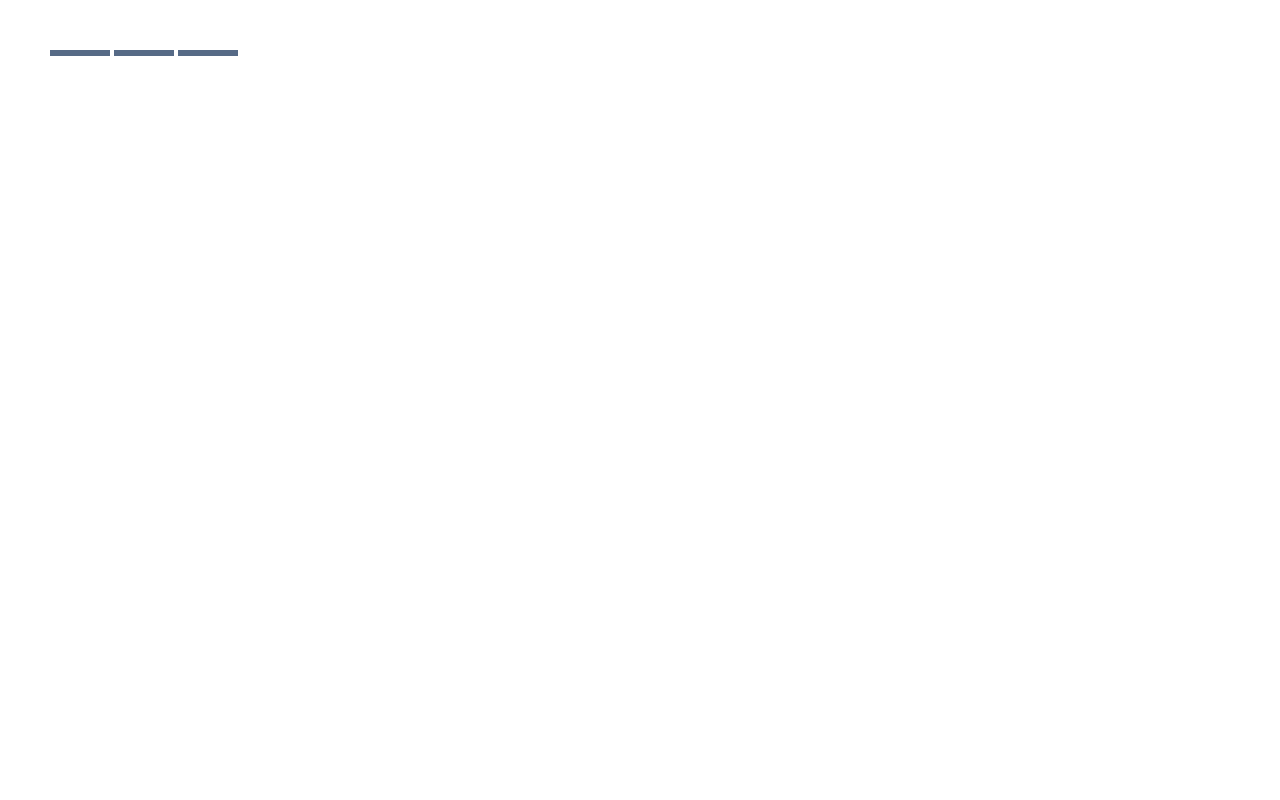
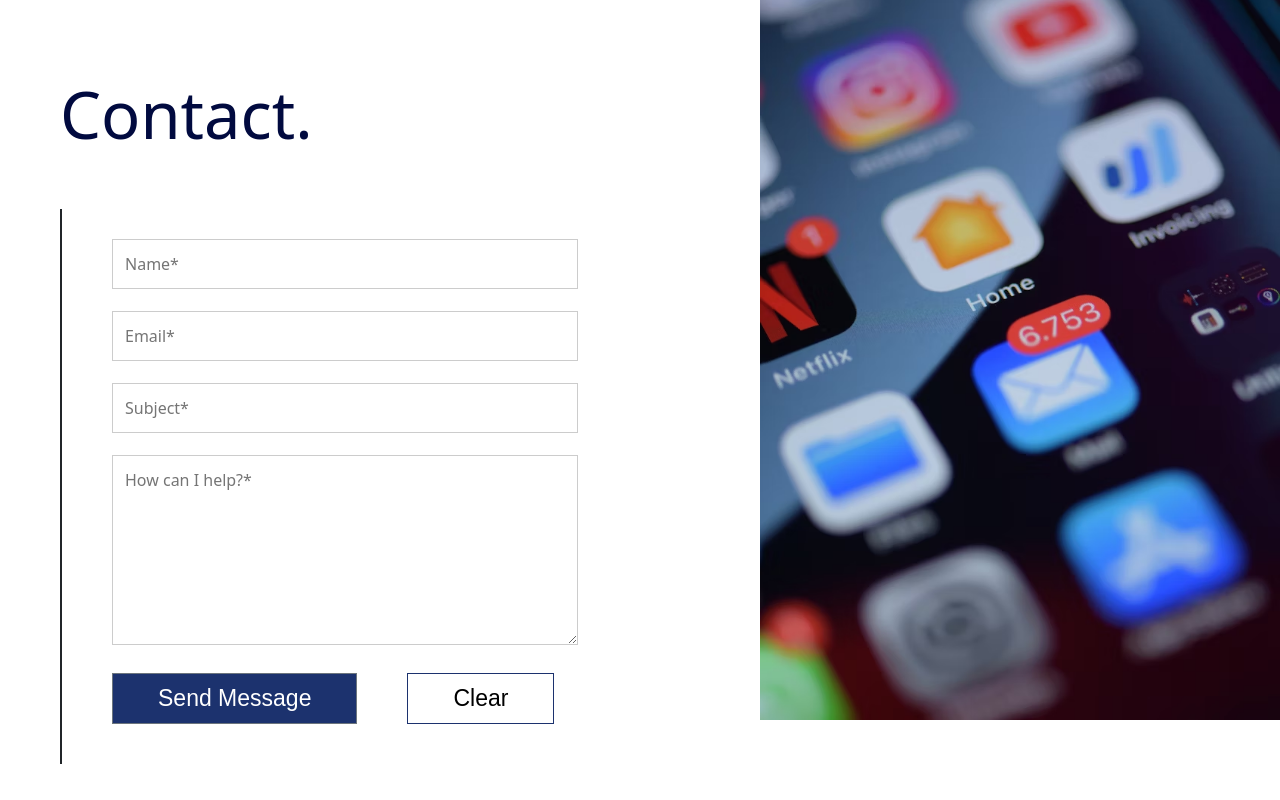
Before and after one commit to HussAA/portfolioWebsite, a Gatsby site: page /Practice in a window 1280 px wide. Built offline with nearby package versions, Linux system fonts and the light colour scheme; Gatsby itself is replaced by a stand-in of ours.

Commit message:
Footer and clear btn in contact section done

```diff
--- a/gatsby-browser.js
+++ b/gatsby-browser.js
@@ -8,3 +8,4 @@ import "./src/styles/experience.css"
 import "./src/styles/projects.css"
 import "./src/styles/education.css"
 import "./src/styles/contact.css"
+import "./src/styles/footer.css"
--- a/src/pages/Practice.js
+++ b/src/pages/Practice.js
@@ -1,37 +1,85 @@
 import React from "react";
-const Practice = () => {
-  const [slide, setSlide] = React.useState(false);
-  const [secSlide, setSecSlide] = React.useState(false);
-  const [thirdSlide, setThirdSlide] = React.useState(false);
+import { Button } from "reactstrap";
 
+const Contact = () => {
+  const [form, setForm] = React.useState({
+    name: "",
+    email: "",
+    subject: "",
+    message: "",
+  });
+
+  const handleClick = () => {
+    setForm({
+      name: "",
+      email: "",
+      subject: "",
+      message: "",
+    });
+    console.log("the link was clicked");
+  };
+  const handleChange = (e) => {
+    const { name, value } = e.target;
+    setForm((prevForm) => ({ ...prevForm, [name]: value }));
+  };
   return (
     <>
-      <div className="d-flex inline mx-5 mt-5">
-        <button
-          onClick={() =>
-            setSlide(true) | setSecSlide(false) | setThirdSlide(false)
-          }
-          className="edu-button"
-        ></button>
-
-        <button
-          onClick={() =>
-            setSecSlide(true) | setSlide(false) | setThirdSlide(false)
-          }
-          className="edu-button"
-        ></button>
-        <button
-          onClick={() =>
-            setThirdSlide(true) | setSlide(false) | setSecSlide(false)
-          }
-          className="edu-button"
-        ></button>
+      <div className="container-fluid contact-margin">
+        <div className="row">
+          <div className="contact-padding col-xl-6">
+            <div>
+              <h1 className="contact-title pb-5">Contact.</h1>
+            </div>
+            <div className="border-start border-dark border-2 pt-4 pb-4">
+              <form>
+                <input
+                  onChange={handleChange}
+                  value={form.name}
+                  name="name"
+                  placeholder="Name*"
+                  type="text"
+                />
+                <input
+                onChange={handleChange}
+                  value={form.email}
+                  name="email"
+                  placeholder="Email*"
+                  type="email"
+                />
+                <input
+                  onChange={handleChange}
+                  value={form.subject}
+                  name="subject"
+                  placeholder="Subject*"
+                  type="text"
+                />
+                <textarea
+                  onChange={handleChange}
+                  value={form.message}
+                  name="message"
+                  placeholder="How can I help?*"
+                  type="text"
+                  rows="4"
+                  cols="50"
+                />
+                <div className="d-flex flex-inline">
+                  <div>
+                    <Button className="contact-button">Send Message</Button>
+                  </div>
+                  <div>
+                    <Button onClick={handleClick} className="contact-clear-btn">
+                      Clear
+                    </Button>
+                  </div>
+                </div>
+              </form>
+            </div>
+          </div>
+          <div className="contact-pic col-xl-6"></div>
+        </div>
       </div>
-      <h1 className={slide && "fade-in"}>{slide && <p>Hussain</p>}</h1>
-      <h1 className={secSlide && "fade-in"}>{secSlide && <p>Ali</p>}</h1>
-      <h1 className={thirdSlide && "fade-in"}>{thirdSlide && <p>Alnakhli</p>}</h1>
     </>
   );
 };
 
-export default Practice;
+export default Contact;
--- a/src/styles/contact.css
+++ b/src/styles/contact.css
@@ -12,14 +12,25 @@
     }
 }
 
-
+.contact-clear-btn{
+    border-color:rgb(28, 50, 110);
+    background-color: transparent;
+    color: black;
+    border-radius: 0px;
+    padding: 7px 45px 7px 45px;
+    font-family:sans-serif;
+    font-size: 23px;
+    margin: 6px 0px 16px 50px;
+    transition: 0.3s;
+    white-space: nowrap;
+}
 .contact-button{
     background-color: rgb(28, 50, 110);
     border-radius: 0px;
-    padding: 7px 55px 7px 55px;
+    padding: 7px 45px 7px 45px;
     font-family:sans-serif;
-    font-size: 20px;
-    margin: 6px 50px 16px 50px;
+    font-size: 23px;
+    margin: 6px 0px 16px 50px;
     transition: 0.3s;
     white-space: nowrap;
 }
--- /dev/null
+++ b/src/styles/footer.css
@@ -0,0 +1,7 @@
+.footer-socials{
+    font-size: 22px;
+}
+.right-border{
+    border-right: 2px solid white;
+    padding-right: 10px;
+}
```
Also changed, not shown: src/components/Contact/index.js (+55 -5 lines), src/components/Footer/index.js (+50 -1 lines), src/pages/index.js (+5 -2 lines).
